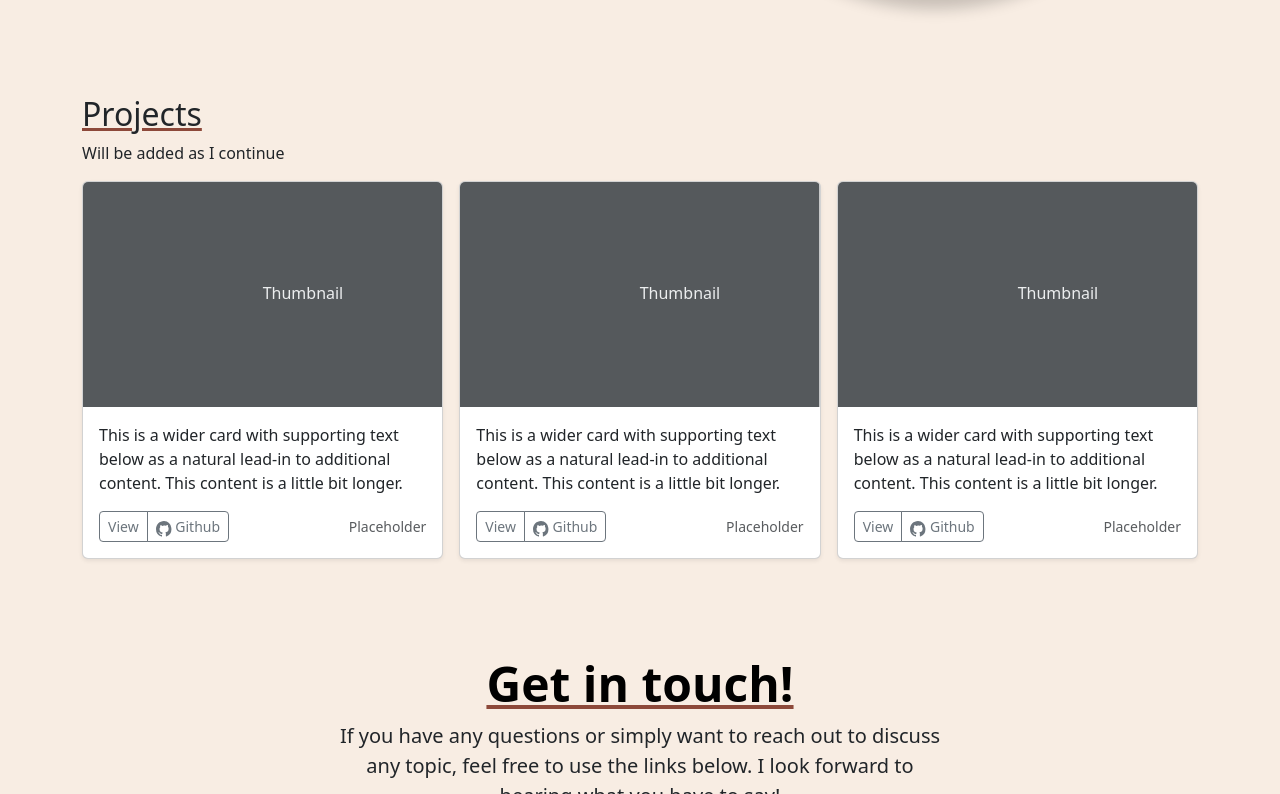
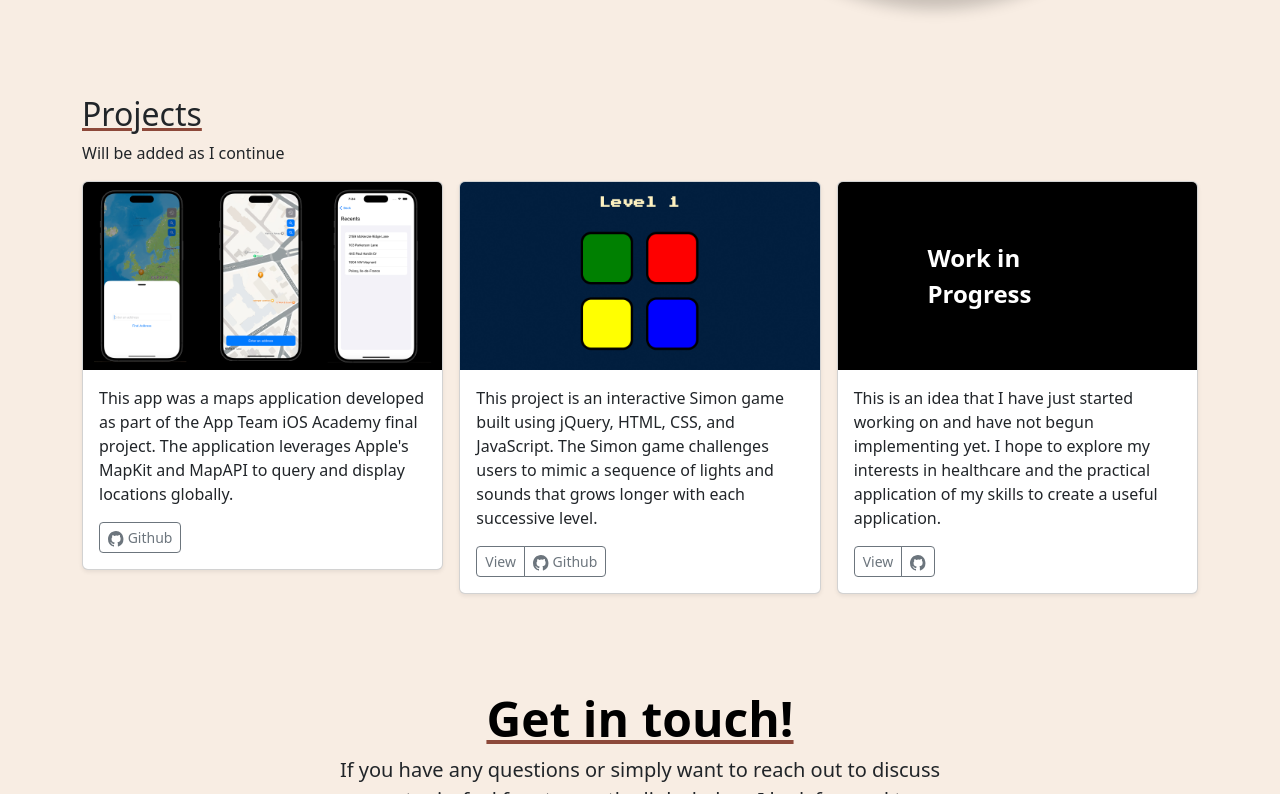
Before and after one commit to hamzahyous/2nd-Capstone-Project, a plain HTML site: page index.html in a window 1280 px wide. Shown: the part 716-1510 px from the top of the page. Drawn offline with nearby package versions, Linux system fonts and the light colour scheme.

Commit message:
Update index.html

```diff
--- a/index.html
+++ b/index.html
@@ -35,7 +35,7 @@
             <h1 class="display-5 fw-bold text-body-emphasis lh-1 mb-3">Get to know <span class="underline">Hamzah Yousuf</span></h1>
             <p class="lead">Hi, my name is Hamzah I am a CS student who is interested in <span>data science, machine learning </span> and <span>software development. </span> I consider myself to be <span>highly motivated</span> and <span>driven,</span> exploring these interests not only in college but through <span>self-study</span> in additional courses and online learning opportunities as well.</p>
             <div class="d-grid gap-2 d-md-flex justify-content-md-start">
-              <a href="./assets/Hamzah Yousufs 2024 Resume.pdf" target="_blank" class="btn btn-primary btn-lg px-4 me-md-2">Resume</a>
+              <a href="./assets/Hamzah Yousuf September 2024 Resume.pdf" target="_blank" class="btn btn-primary btn-lg px-4 me-md-2">Resume</a>
               <a type="button" class="btn btn-outline-secondary btn-lg px-4" href="#contact-me">Contact Me</a>
             </div>
           </div>
@@ -50,9 +50,55 @@
 
       <div class="col">
           <div class="card shadow-sm">
-              <svg class="bd-placeholder-img card-img-top" width="100%" height="225" xmlns="http://www.w3.org/2000/svg" role="img" aria-label="Placeholder: Thumbnail" preserveAspectRatio="xMidYMid slice" focusable="false"><title>Placeholder</title><rect width="100%" height="100%" fill="#55595c"></rect><text x="50%" y="50%" fill="#eceeef" dy=".3em">Thumbnail</text></svg>
+              <img src="./assets/MapsDemo.jpg" class="card-img-top" alt="Maps Demo">
               <div class="card-body">
-                <p class="card-text">This is a wider card with supporting text below as a natural lead-in to additional content. This content is a little bit longer.</p>
+                  <p class="card-text">This app was a maps application developed as part of the App Team iOS Academy final project. The application leverages Apple's MapKit and MapAPI to query and display locations globally.</p>
+                  <div class="d-flex justify-content-between align-items-center">
+                      <div class="btn-group">
+                          <a href="https://github.com/hamzahyous/maps-project" target="_blank" class="btn btn-sm btn-outline-secondary">
+                              <svg xmlns="http://www.w3.org/2000/svg" width="16" height="16" fill="currentColor" class="bi bi-github" viewBox="0 0 16 16">
+                                  <path d="M8 0C3.58 0 0 3.58 0 8a8 8 0 0 0 5.47 7.58c.4.074.547-.174.547-.386 0-.19-.007-.693-.01-1.36-2.01.435-2.43-.97-2.43-.97-.364-.924-.89-1.17-.89-1.17-.727-.497.055-.487.055-.487.803.056 1.226.825 1.226.825.715 1.224 1.874.87 2.33.665.072-.517.28-.87.508-1.07-1.6-.182-3.287-.8-3.287-3.564 0-.787.28-1.43.742-1.935-.074-.183-.322-.918.07-1.91 0 0 .607-.194 1.99.736A6.94 6.94 0 0 1 8 4.42c.62.003 1.243.084 1.825.248 1.384-.93 1.99-.736 1.99-.736.393.992.145 1.727.072 1.91.463.505.742 1.148.742 1.935 0 2.77-1.687 3.38-3.293 3.56.287.247.543.73.543 1.473 0 1.063-.01 1.924-.01 2.187 0 .214.144.464.55.385A8 8 0 0 0 8 0z"/>
+                              </svg>
+                              Github
+                          </a>
+                      </div>
+                      <small class="text-body-secondary"></small>
+                  </div>
+              </div>
+          </div>
+      </div>
+
+      <div class="col">
+          <div class="card shadow-sm">
+              <img src="./assets/SimonGameDemo.jpg" class="card-img-top" alt="Simon Game Demo">
+              <div class="card-body">
+                  <p class="card-text">This project is an interactive Simon game built using jQuery, HTML, CSS, and JavaScript. The Simon game challenges users to mimic a sequence of lights and sounds that grows longer with each successive level.</p>
+                  <div class="d-flex justify-content-between align-items-center">
+                      <div class="btn-group">
+                          <a href="https://hamzahyous.github.io/simon-game-project/" target="_blank" class="btn btn-sm btn-outline-secondary">View</a>
+                          <a href="https://github.com/hamzahyous/simon-game-project" target="_blank" class="btn btn-sm btn-outline-secondary">
+                              <svg xmlns="http://www.w3.org/2000/svg" width="16" height="16" fill="currentColor" class="bi bi-github" viewBox="0 0 16 16">
+                                  <path d="M8 0C3.58 0 0 3.58 0 8a8 8 0 0 0 5.47 7.58c.4.074.547-.174.547-.386 0-.19-.007-.693-.01-1.36-2.01.435-2.43-.97-2.43-.97-.364-.924-.89-1.17-.89-1.17-.727-.497.055-.487.055-.487.803.056 1.226.825 1.226.825.715 1.224 1.874.87 2.33.665.072-.517.28-.87.508-1.07-1.6-.182-3.287-.8-3.287-3.564 0-.787.28-1.43.742-1.935-.074-.183-.322-.918.07-1.91 0 0 .607-.194 1.99.736A6.94 6.94 0 0 1 8 4.42c.62.003 1.243.084 1.825.248 1.384-.93 1.99-.736 1.99-.736.393.992.145 1.727.072 1.91.463.505.742 1.148.742 1.935 0 2.77-1.687 3.38-3.293 3.56.287.247.543.73.543 1.473 0 1.063-.01 1.924-.01 2.187 0 .214.144.464.55.385A8 8 0 0 0 8 0z"/>
+                              </svg>
+                              Github
+                          </a>
+                      </div>
+                      <small class="text-body-secondary"></small>
+                  </div>
+              </div>
+          </div>
+      </div>
+
+      <div class="col">
+          <div class="card shadow-sm">
+              <div class="position-relative">
+                  <img src="./assets/BlackImg.jpg" class="card-img-top" alt="Work in Progress">
+                  <div class="position-absolute top-50 start-50 translate-middle text-white fw-bold" style="font-size: 1.5rem;">
+                      Work in Progress
+                  </div>
+              </div>
+              <div class="card-body">
+                  <p class="card-text">This is an idea that I have just started working on and have not begun implementing yet. I hope to explore my interests in healthcare and the practical application of my skills to create a useful application.</p>
                   <div class="d-flex justify-content-between align-items-center">
                       <div class="btn-group">
                           <button type="button" class="btn btn-sm btn-outline-secondary">View</button>
@@ -60,50 +106,9 @@
                               <svg xmlns="http://www.w3.org/2000/svg" width="16" height="16" fill="currentColor" class="bi bi-github" viewBox="0 0 16 16">
                                   <path d="M8 0C3.58 0 0 3.58 0 8a8 8 0 0 0 5.47 7.58c.4.074.547-.174.547-.386 0-.19-.007-.693-.01-1.36-2.01.435-2.43-.97-2.43-.97-.364-.924-.89-1.17-.89-1.17-.727-.497.055-.487.055-.487.803.056 1.226.825 1.226.825.715 1.224 1.874.87 2.33.665.072-.517.28-.87.508-1.07-1.6-.182-3.287-.8-3.287-3.564 0-.787.28-1.43.742-1.935-.074-.183-.322-.918.07-1.91 0 0 .607-.194 1.99.736A6.94 6.94 0 0 1 8 4.42c.62.003 1.243.084 1.825.248 1.384-.93 1.99-.736 1.99-.736.393.992.145 1.727.072 1.91.463.505.742 1.148.742 1.935 0 2.77-1.687 3.38-3.293 3.56.287.247.543.73.543 1.473 0 1.063-.01 1.924-.01 2.187 0 .214.144.464.55.385A8 8 0 0 0 8 0z"/>
                               </svg>
-                      Github
                           </button>
                       </div>
-                  <small class="text-body-secondary">Placeholder</small>
-                </div>
-              </div>
-            </div>
-          </div>
-          <div class="col">
-            <div class="card shadow-sm">
-              <svg class="bd-placeholder-img card-img-top" width="100%" height="225" xmlns="http://www.w3.org/2000/svg" role="img" aria-label="Placeholder: Thumbnail" preserveAspectRatio="xMidYMid slice" focusable="false"><title>Placeholder</title><rect width="100%" height="100%" fill="#55595c"></rect><text x="50%" y="50%" fill="#eceeef" dy=".3em">Thumbnail</text></svg>
-              <div class="card-body">
-                <p class="card-text">This is a wider card with supporting text below as a natural lead-in to additional content. This content is a little bit longer.</p>
-                <div class="d-flex justify-content-between align-items-center">
-                  <div class="btn-group">
-                    <button type="button" class="btn btn-sm btn-outline-secondary">View</button>
-                    <button type="button" class="btn btn-sm btn-outline-secondary">
-                      <svg xmlns="http://www.w3.org/2000/svg" width="16" height="16" fill="currentColor" class="bi bi-github" viewBox="0 0 16 16">
-                        <path d="M8 0C3.58 0 0 3.58 0 8a8 8 0 0 0 5.47 7.58c.4.074.547-.174.547-.386 0-.19-.007-.693-.01-1.36-2.01.435-2.43-.97-2.43-.97-.364-.924-.89-1.17-.89-1.17-.727-.497.055-.487.055-.487.803.056 1.226.825 1.226.825.715 1.224 1.874.87 2.33.665.072-.517.28-.87.508-1.07-1.6-.182-3.287-.8-3.287-3.564 0-.787.28-1.43.742-1.935-.074-.183-.322-.918.07-1.91 0 0 .607-.194 1.99.736A6.94 6.94 0 0 1 8 4.42c.62.003 1.243.084 1.825.248 1.384-.93 1.99-.736 1.99-.736.393.992.145 1.727.072 1.91.463.505.742 1.148.742 1.935 0 2.77-1.687 3.38-3.293 3.56.287.247.543.73.543 1.473 0 1.063-.01 1.924-.01 2.187 0 .214.144.464.55.385A8 8 0 0 0 8 0z"/>
-                      </svg>
-                      Github
-                    </button>
-                  </div>
-                  <small class="text-body-secondary">Placeholder</small>
-                </div>
-              </div>
-            </div>
-          </div>
-          <div class="col">
-            <div class="card shadow-sm">
-              <svg class="bd-placeholder-img card-img-top" width="100%" height="225" xmlns="http://www.w3.org/2000/svg" role="img" aria-label="Placeholder: Thumbnail" preserveAspectRatio="xMidYMid slice" focusable="false"><title>Placeholder</title><rect width="100%" height="100%" fill="#55595c"></rect><text x="50%" y="50%" fill="#eceeef" dy=".3em">Thumbnail</text></svg>
-              <div class="card-body">
-                <p class="card-text">This is a wider card with supporting text below as a natural lead-in to additional content. This content is a little bit longer.</p>
-                <div class="d-flex justify-content-between align-items-center">
-                  <div class="btn-group">
-                    <button type="button" class="btn btn-sm btn-outline-secondary">View</button>
-                    <button type="button" class="btn btn-sm btn-outline-secondary">
-                      <svg xmlns="http://www.w3.org/2000/svg" width="16" height="16" fill="currentColor" class="bi bi-github" viewBox="0 0 16 16">
-                        <path d="M8 0C3.58 0 0 3.58 0 8a8 8 0 0 0 5.47 7.58c.4.074.547-.174.547-.386 0-.19-.007-.693-.01-1.36-2.01.435-2.43-.97-2.43-.97-.364-.924-.89-1.17-.89-1.17-.727-.497.055-.487.055-.487.803.056 1.226.825 1.226.825.715 1.224 1.874.87 2.33.665.072-.517.28-.87.508-1.07-1.6-.182-3.287-.8-3.287-3.564 0-.787.28-1.43.742-1.935-.074-.183-.322-.918.07-1.91 0 0 .607-.194 1.99.736A6.94 6.94 0 0 1 8 4.42c.62.003 1.243.084 1.825.248 1.384-.93 1.99-.736 1.99-.736.393.992.145 1.727.072 1.91.463.505.742 1.148.742 1.935 0 2.77-1.687 3.38-3.293 3.56.287.247.543.73.543 1.473 0 1.063-.01 1.924-.01 2.187 0 .214.144.464.55.385A8 8 0 0 0 8 0z"/>
-                      </svg>
-                      Github
-                    </button>
-                  </div>
-                  <small class="text-body-secondary">Placeholder</small>
+                      <small class="text-body-secondary"></small>
                   </div>
               </div>
           </div>
@@ -111,22 +116,20 @@
   </div>
 </div>
 
+<!-- Contact Section -->
 <div class="px-4 py-5 my-5 text-center" id="contact-me">
-
   <h1 class="display-5 fw-bold text-body-emphasis underline">Get in touch!</h1>
   <div class="col-lg-6 mx-auto">
       <p class="lead mb-4">If you have any questions or simply want to reach out to discuss any topic, feel free to use the links below. I look forward to hearing what you have to say!</p>
       <div class="d-grid gap-2 d-sm-flex justify-content-sm-center">
-            <a type="button" class="btn btn-primary btn-lg px-4 gap-3" href="https://www.linkedin.com/in/hamzah-yousuf-434033291/" target="_blank">
-              <img src="./assets/linkedin.svg" height="25px" />
-              Linkedin</a>
-            <a type="button" class="btn btn-outline-secondary btn-lg px-4" href="mailto:hamzahyousuf2005@gmail.com">
-              <img src="./assets/mail.svg" height="25px" />
-              My Email</a>
+          <a class="btn btn-primary btn-lg px-4 gap-3" href="https://www.linkedin.com/in/hamzah-yousuf-434033291/" target="_blank">
+              <img src="./assets/linkedin.svg" height="25px" alt="LinkedIn" />
+              Linkedin
+          </a>
+          <a class="btn btn-outline-secondary btn-lg px-4" href="mailto:hamzahyousuf2005@gmail.com">
+              <img src="./assets/mail.svg" height="25px" alt="Email" />
+              My Email
+          </a>
       </div>
   </div>
 </div>
-
-    <script src="https://cdn.jsdelivr.net/npm/bootstrap@5.3.3/dist/js/bootstrap.bundle.min.js" integrity="sha384-YvpcrYf0tY3lHB60NNkmXc5s9fDVZLESaAA55NDzOxhy9GkcIdslK1eN7N6jIeHz" crossorigin="anonymous"></script>
-</body>
-</html>
```
Lines whose indentation alone changed are shown as unchanged.
